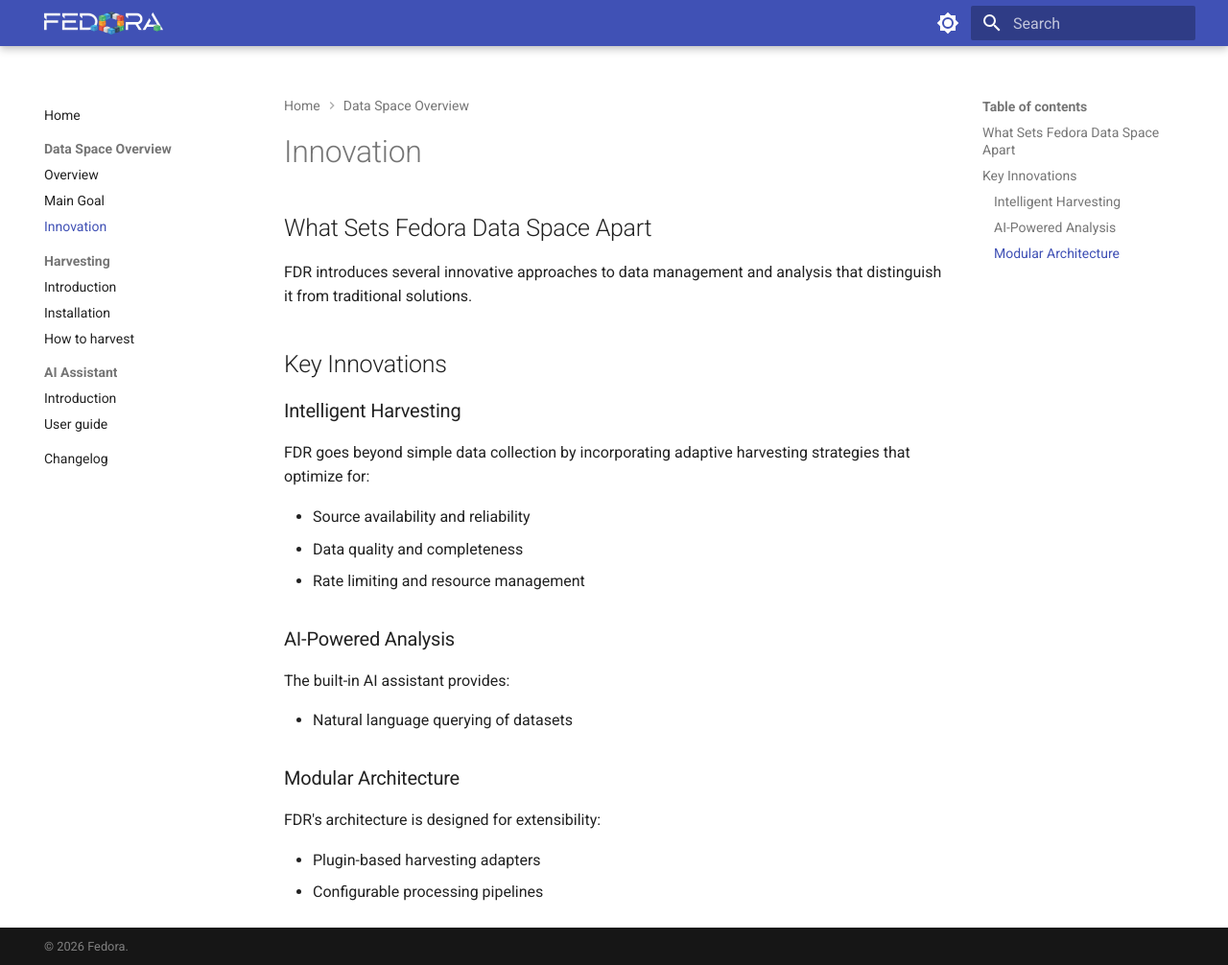
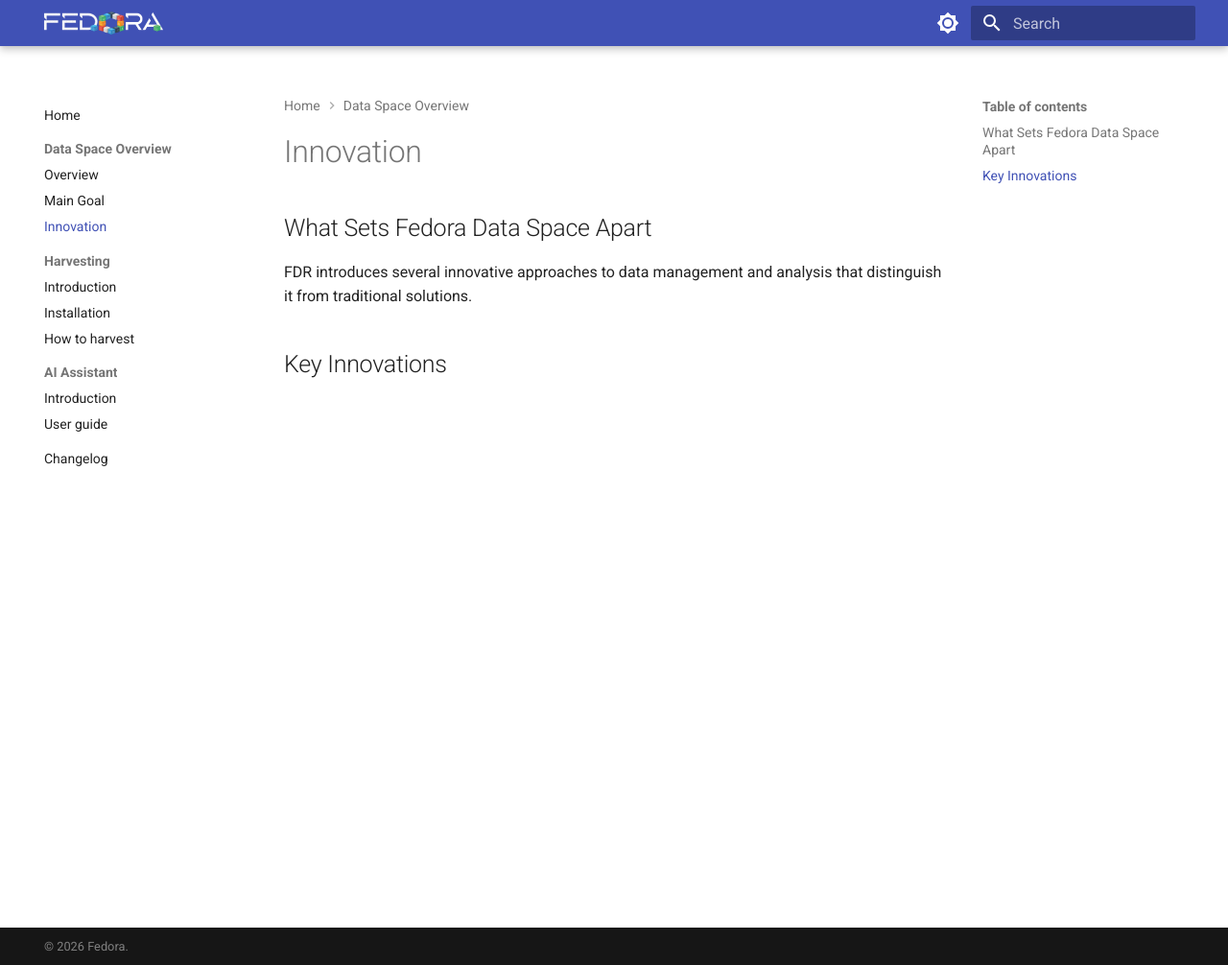
Before and after one commit to Joragasy/f-docs, an MkDocs documentation site: the page built from docs/overview/innovation.md, in a window 1280 px wide and 1006 px high. Shown: the whole window at 96% size. Built offline with MkDocs 1.6.1 and Material for MkDocs 9.7.7, drawn with Linux system fonts in a browser that asks for light colours.

Commit message:
comment innovation

```diff
--- a/docs/overview/innovation.md
+++ b/docs/overview/innovation.md
@@ -6,7 +6,7 @@
 
 ## Key Innovations
 
-### Intelligent Harvesting
+<!-- ### Intelligent Harvesting
 
 FDR goes beyond simple data collection by incorporating adaptive harvesting strategies that optimize for:
 
@@ -25,4 +25,4 @@
 FDR's architecture is designed for extensibility:
 
 - Plugin-based harvesting adapters
-- Configurable processing pipelines
+- Configurable processing pipelines -->
```
